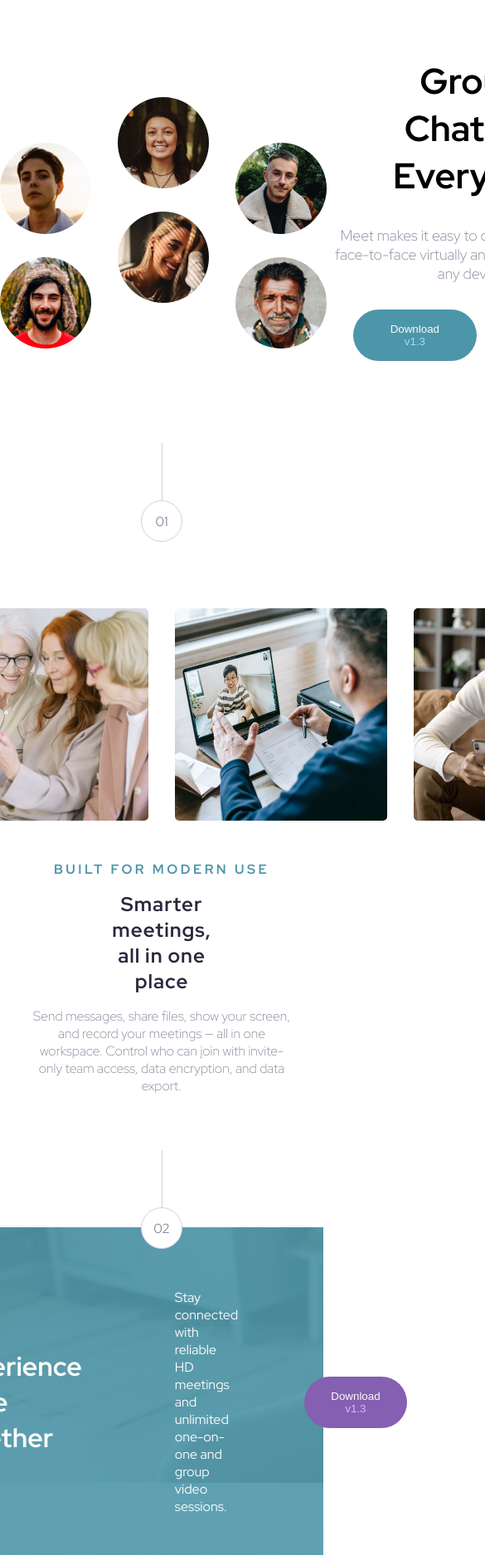
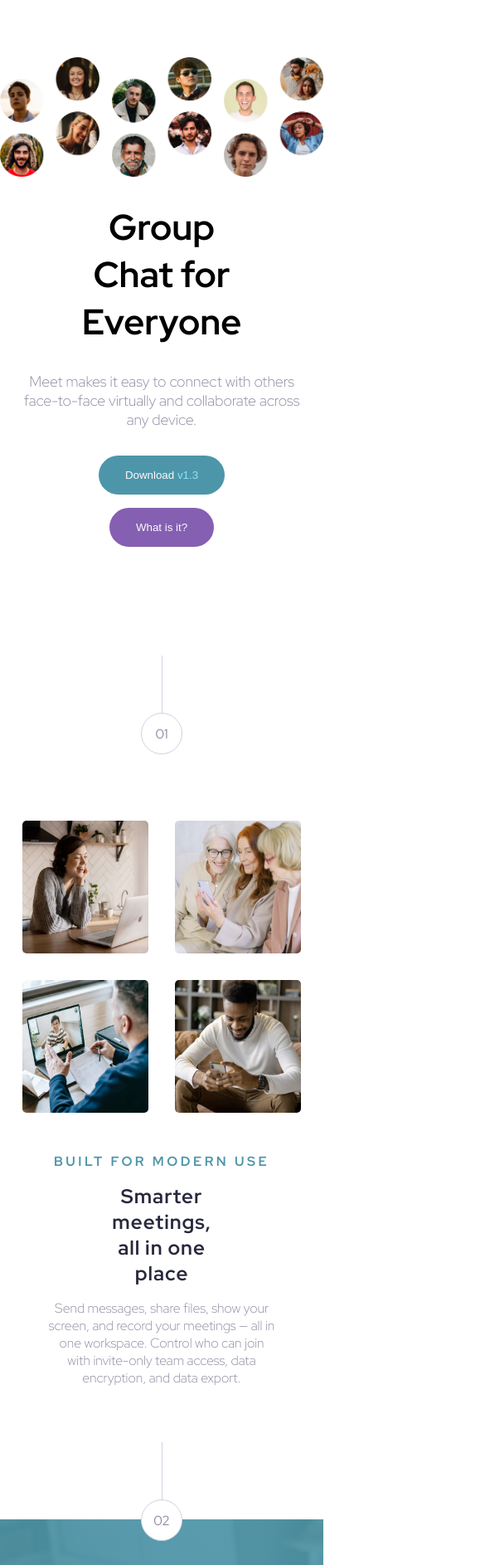
Before and after one commit to AKdeBerg/meet-landing-page, a plain HTML site: page starter-code/index.html in a window 390 px wide. Shown: the part 63-1949 px from the top of the page at 83% size, 585 px wide, since content can reach past the window. Drawn offline with Linux system fonts and the light colour scheme.

Commit message:
tab and mobile design

```diff
--- a/starter-code/index.html
+++ b/starter-code/index.html
@@ -23,6 +23,7 @@
     <main class="container">
       <section id="hero">
         <img src="./assets/desktop/image-hero-left.png" alt="" class="desktop-img img-left" />
+        <img src="./assets/tablet/image-hero.png" alt="" class="tab-img img-left" />
         <div class="hero-text">
           <h1>Group Chat for Everyone</h1>
           <p>Meet makes it easy to connect with others face-to-face virtually and collaborate across any device.</p>
@@ -32,12 +33,11 @@
           </div>
         </div>
         <img src="./assets/desktop/image-hero-right.png" alt="" class="desktop-img img-right" />
-        <!-- <img src="./assets/tablet/image-hero.png" alt="" class="desktop-img img-right" /> -->
       </section>
 
       <section class="main-content">
         <div class="step step-one">01</div>
-        <article>
+        <article class="main-article">
           <div class="img-container">
             <img src="./assets/desktop/image-woman-in-videocall.jpg" alt="" class="img-list image-woman-in-videocall" />
             <img
--- a/starter-code/style.css
+++ b/starter-code/style.css
@@ -4,6 +4,14 @@
   margin: 0;
   padding: 0;
   box-sizing: border-box;
+}
+
+html {
+  width: 100%;
+}
+
+img {
+  display: block;
 }
 
 :root {
@@ -37,11 +45,21 @@ header {
   margin: 4.5rem 0;
 }
 
+.desktop-img {
+  width: 100%;
+  height: auto;
+  flex-basis: 30%;
+}
+
+.tab-img {
+  display: none;
+}
+
 .img-left {
 }
 
 .hero-text {
-  flex-basis: 30%;
+  flex-basis: 40%;
   text-align: center;
 }
 
@@ -128,11 +146,16 @@ header {
   position: absolute;
 }
 
+.main-article {
+  width: 100%;
+}
+
 .img-container {
   display: flex;
   justify-content: center;
   align-items: center;
   gap: 2rem;
+  flex-wrap: wrap;
 }
 
 .img-list {
@@ -148,7 +171,7 @@ header {
   flex-direction: column;
   margin-top: 3rem;
   gap: 1rem;
-  padding: 0 30rem;
+  padding: 0 30vw;
   text-align: center;
 }
 
@@ -212,3 +235,57 @@ footer {
 .footer-version {
   color: var(--purple-300);
 }
+
+/* for smaller laptop */
+@media (max-width: 850px) {
+  .button-container {
+    flex-wrap: wrap;
+  }
+
+  .footer-content {
+    display: grid;
+    grid-template-columns: 1fr;
+    justify-items: center;
+    align-items: center;
+    padding: 2rem;
+  }
+
+  .footer-paragraph {
+    text-align: center;
+  }
+}
+
+/* for tablet */
+@media (max-width: 800px) {
+  #hero {
+    flex-direction: column;
+  }
+
+  .desktop-img {
+    display: none;
+  }
+
+  .tab-img {
+    display: block;
+    width: 100%;
+    height: auto;
+  }
+
+  .hero-text {
+    padding: 2rem 20vw;
+  }
+
+  .img-list {
+    width: 152px;
+    height: 160px;
+  }
+
+  .main-text-container {
+    padding: 0 15vw;
+  }
+
+  .footer-heading {
+    padding: 0;
+    text-align: center;
+  }
+}
```
